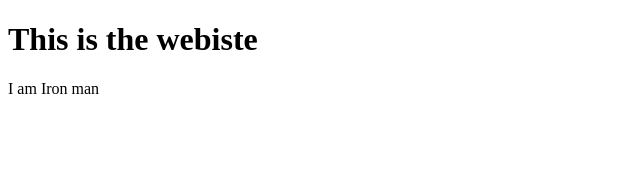
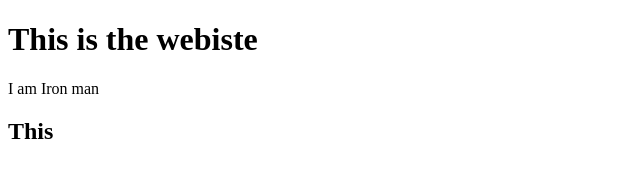
Before and after one commit to Aswin3333/New_demo_, a plain HTML site: page index.html in a window 1280 px wide. Shown: the full height of the page, 0-640 px from the left. Drawn offline with Linux system fonts and the light colour scheme.

Commit message:
update index.html

```diff
--- a/index.html
+++ b/index.html
@@ -12,6 +12,9 @@
     This is the webiste
   </h1>
   <p>I am Iron man </p>
+  <h2>
+    This
+  </h2>
 
 </body>
 
```
